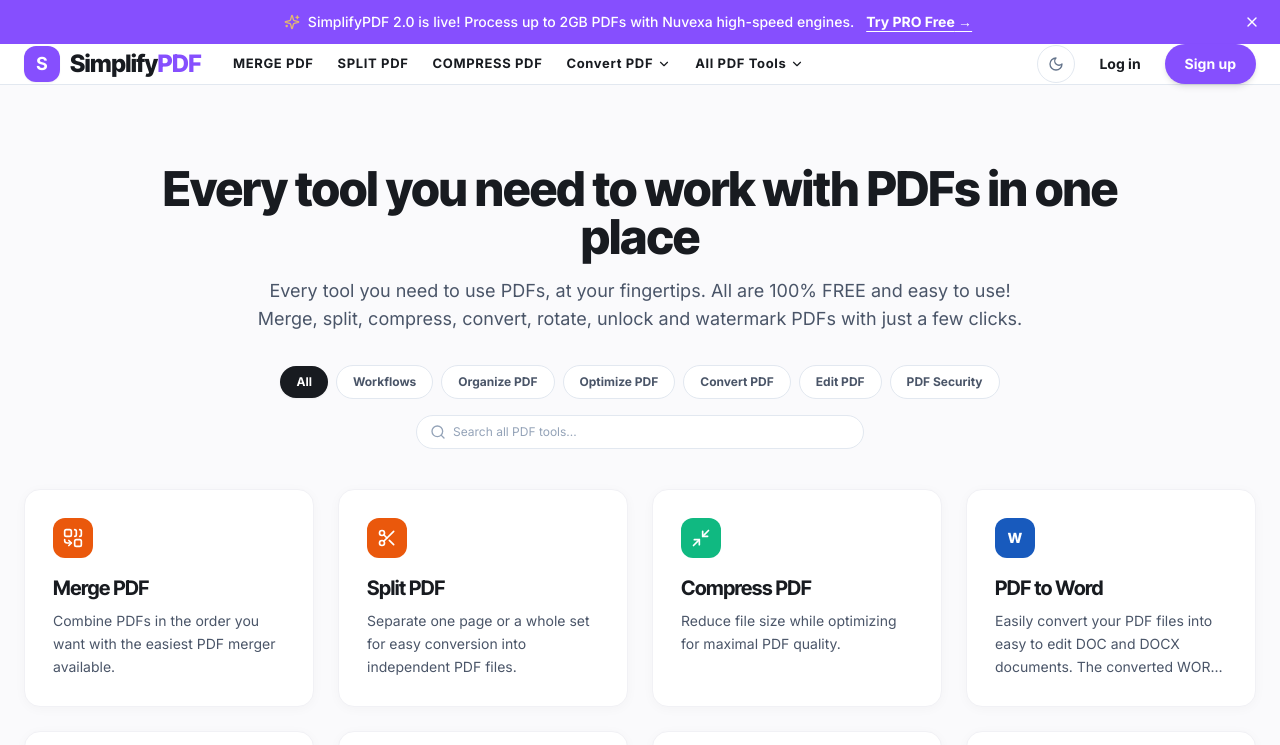
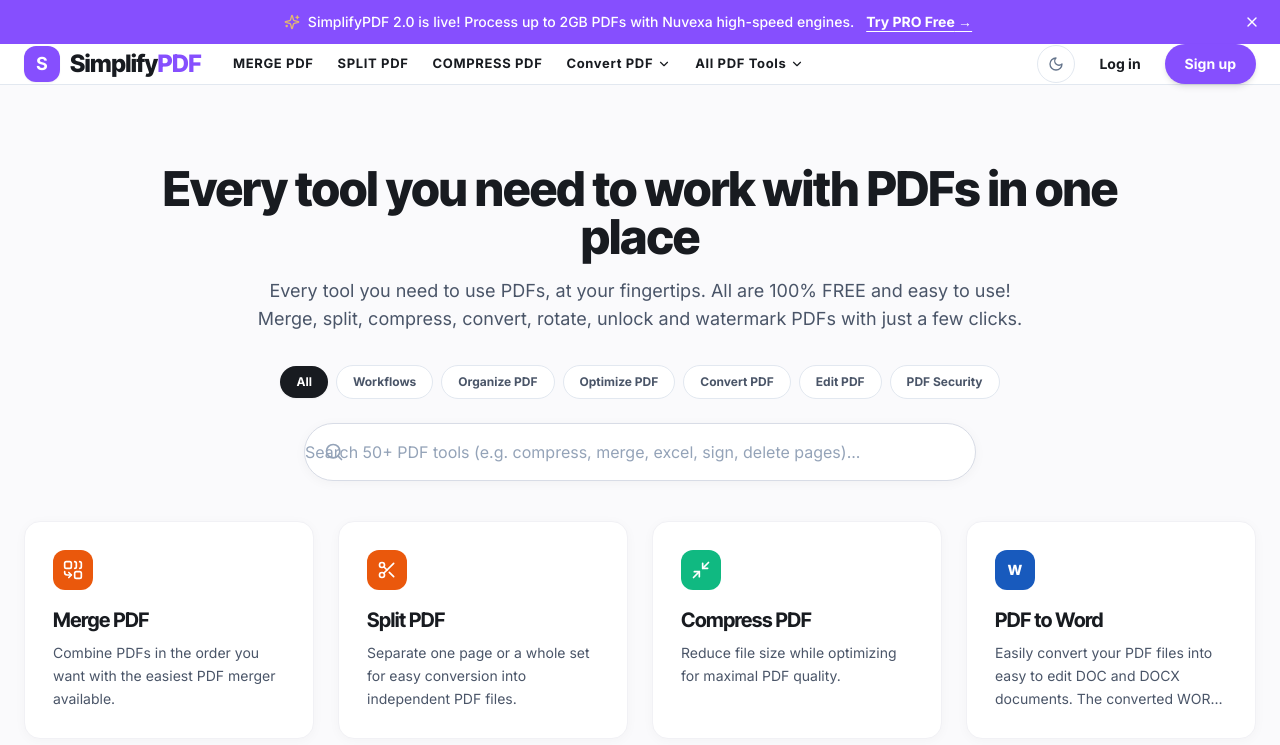
Before and after one commit to sriuxd1988-glitch/PDF-SRH, a Next.js app in the folder apps/web/: page / in a window 1280 px wide. Shown: the top 745 px of the page. Built offline with nearby package versions, Linux system fonts and the light colour scheme.

Commit message:
style(home): increase search bar width and height with enhanced ergonomics

```diff
--- a/apps/web/app/page.tsx
+++ b/apps/web/app/page.tsx
@@ -626,15 +626,24 @@ export default function HomePage() {
         </div>
 
         {/* Search Filter */}
-        <div className="mt-4 w-full max-w-md relative">
-          <Search className="w-4 h-4 absolute left-3.5 top-1/2 -translate-y-1/2 text-[#94a3b8]" />
+        <div className="mt-6 w-full max-w-2xl relative group">
+          <Search className="w-5 h-5 absolute left-5 top-1/2 -translate-y-1/2 text-[#94a3b8] group-focus-within:text-[var(--primary-500)] transition-colors pointer-events-none" />
           <input
             type="text"
-            placeholder="Search all PDF tools..."
+            placeholder="Search 50+ PDF tools (e.g. compress, merge, excel, sign, delete pages)..."
             value={searchQuery}
             onChange={(e) => setSearchQuery(e.target.value)}
-            className="w-full pl-9 pr-4 py-2 text-xs rounded-full bg-white dark:bg-[#1a1a24] border border-[#e2e8f0] dark:border-[#2a2a38] text-[#181b20] dark:text-white placeholder-[#94a3b8] focus:outline-none focus:border-[var(--primary-500)] shadow-xs"
+            className="w-full pl-13 pr-12 py-3.5 sm:py-4 text-sm sm:text-base rounded-full bg-white dark:bg-[#1a1a24] border border-[#d8dce6] dark:border-[#2a2a38] text-[#181b20] dark:text-white placeholder-[#94a3b8] focus:outline-none focus:border-[var(--primary-500)] focus:ring-4 focus:ring-[var(--primary-500)]/10 shadow-[0_2px_12px_rgba(0,0,0,0.04)] hover:shadow-md transition-all font-normal"
           />
+          {searchQuery && (
+            <button
+              type="button"
+              onClick={() => setSearchQuery('')}
+              className="absolute right-4 top-1/2 -translate-y-1/2 text-xs font-bold text-[#94a3b8] hover:text-[#181b20] dark:hover:text-white px-2 py-1 rounded-full hover:bg-neutral-100 dark:hover:bg-neutral-800 transition-colors"
+            >
+              Clear
+            </button>
+          )}
         </div>
       </section>
 
```
